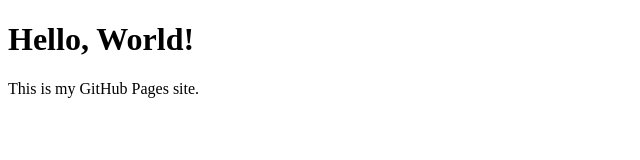
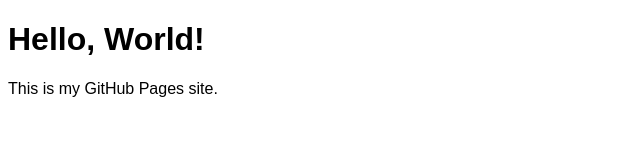
Before and after one commit to ziymeng/ziymeng.github.io, a plain HTML site: page index.html in a window 1280 px wide. Shown: the whole page, without its empty margins (0-640 px from the left). Drawn offline with Linux system fonts and the light colour scheme.

Commit message:
update index.html

```diff
--- a/index.html
+++ b/index.html
@@ -3,10 +3,20 @@
 <head>
     <meta charset="UTF-8">
     <meta name="viewport" content="width=device-width, initial-scale=1.0">
+    <!-- Content Security Policy -->
+    <meta http-equiv="Content-Security-Policy" content="default-src 'self'; font-src 'self' data: https://fonts.googleapis.com; style-src 'self' 'unsafe-inline'; script-src 'self' 'unsafe-inline' 'unsafe-eval';">
     <title>Welcome to Ziyi's GitHub Page</title>
+    <!-- Example of linking a Google Font -->
+    <link href="https://fonts.googleapis.com/css2?family=Open+Sans&display=swap" rel="stylesheet">
 </head>
 <body>
     <h1>Hello, World!</h1>
     <p>This is my GitHub Pages site.</p>
+    <!-- Example of using a Google Font in styles -->
+    <style>
+        body {
+            font-family: 'Open+Sans', sans-serif;
+        }
+    </style>
 </body>
 </html>
```
